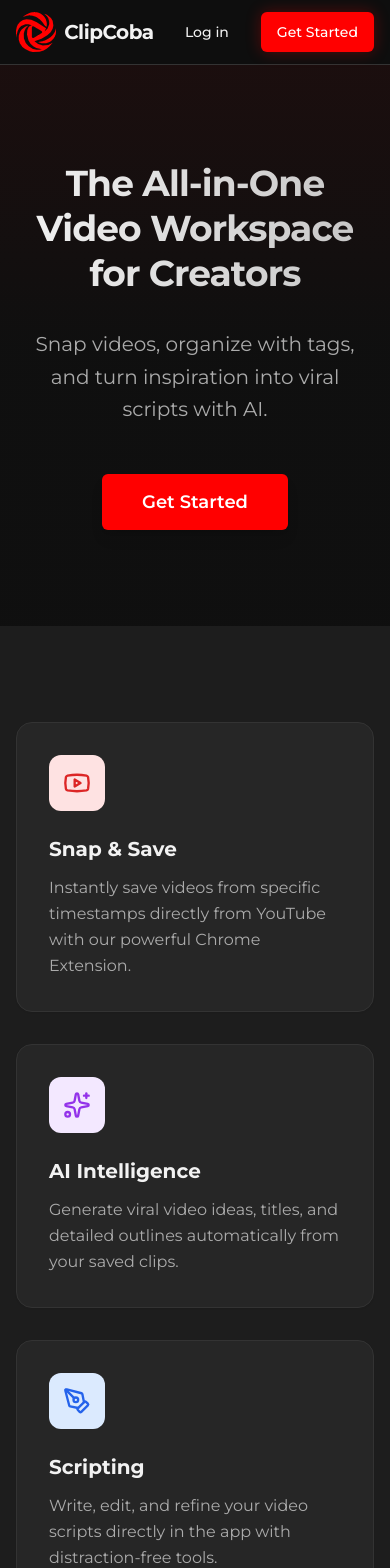
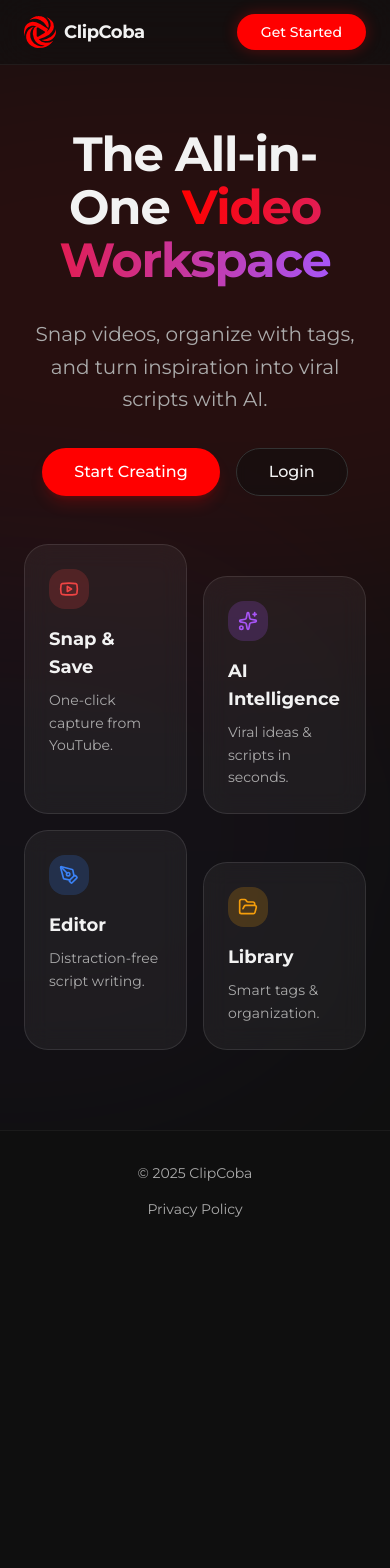
Before and after one commit to aminebadraoui/clip-saver, a React (Vite) app in the folder frontend/: page / in a window 390 px wide. Shown: the top 1568 px of the page. After the commit the page ends 1251 px from the top, so only its background shows below. Built offline with nearby package versions, Linux system fonts and the light colour scheme; no server answers.

Commit message:
redo landing page

```diff
--- a/frontend/src/pages/LandingPage.tsx
+++ b/frontend/src/pages/LandingPage.tsx
@@ -2,7 +2,7 @@
 import { useNavigate } from 'react-router-dom';
 import { Button } from '@/components/ui/button';
 import { Logo } from '@/components/Logo';
-import { Shield, Zap, Sparkles, Youtube, PenTool, FolderOpen } from 'lucide-react';
+import { Sparkles, Youtube, PenTool, FolderOpen } from 'lucide-react';
 import { useAuth } from '@/context/AuthContext';
 
 export const LandingPage = () => {
@@ -10,25 +10,25 @@ export const LandingPage = () => {
     const { isAuthenticated } = useAuth();
 
     return (
-        <div className="min-h-screen bg-background flex flex-col">
+        <div className="min-h-screen bg-background flex flex-col font-sans selection:bg-primary/30">
             {/* Header */}
-            <header className="border-b sticky top-0 bg-background/95 backdrop-blur z-50">
-                <div className="container mx-auto px-4 h-16 flex items-center justify-between">
+            <header className="fixed top-0 w-full z-50 border-b border-white/5 bg-background/60 backdrop-blur-xl supports-[backdrop-filter]:bg-background/60">
+                <div className="container mx-auto px-6 h-16 flex items-center justify-between">
                     <div className="flex items-center gap-2">
-                        <Logo className="h-10 w-auto text-primary" />
-                        <span className="font-bold text-xl tracking-tight">ClipCoba</span>
+                        <Logo className="h-8 w-auto text-primary" />
+                        <span className="font-bold text-lg tracking-tight">ClipCoba</span>
                     </div>
                     <div className="flex items-center gap-4">
                         {isAuthenticated ? (
-                            <Button onClick={() => navigate('/dashboard')}>
-                                Go to Dashboard
+                            <Button onClick={() => navigate('/dashboard')} size="sm" className="rounded-full">
+                                Dashboard
                             </Button>
                         ) : (
                             <>
-                                <Button variant="ghost" onClick={() => navigate('/login')}>
+                                <Button variant="ghost" size="sm" onClick={() => navigate('/login')} className="hidden sm:inline-flex text-muted-foreground hover:text-foreground">
                                     Log in
                                 </Button>
-                                <Button onClick={() => navigate('/register')}>
+                                <Button onClick={() => navigate('/register')} size="sm" className="rounded-full px-6">
                                     Get Started
                                 </Button>
                             </>
@@ -37,90 +37,93 @@ export const LandingPage = () => {
                 </div>
             </header>
 
-            {/* Hero Section */}
-            <main className="flex-1">
-                <section className="py-24 md:py-32 relative overflow-hidden">
-                    <div className="absolute inset-0 bg-gradient-to-b from-primary/5 via-background to-background pointer-events-none" />
-                    <div className="container mx-auto px-4 relative">
-                        <div className="max-w-4xl mx-auto text-center space-y-8">
-                            <h1 className="text-4xl md:text-7xl font-bold tracking-tight bg-clip-text text-transparent bg-gradient-to-r from-foreground to-foreground/80 leading-tight">
-                                The All-in-One Video Workspace for Creators
+            {/* Main Content */}
+            <main className="flex-1 pt-32 pb-20 relative overflow-hidden">
+                {/* Background Gradients */}
+                <div className="absolute inset-0 pointer-events-none">
+                    <div className="absolute top-0 left-1/2 -translate-x-1/2 w-[1000px] h-[600px] bg-primary/20 blur-[120px] rounded-full opacity-50 mix-blend-screen" />
+                    <div className="absolute bottom-0 right-0 w-[800px] h-[600px] bg-purple-500/10 blur-[100px] rounded-full opacity-30" />
+                </div>
+
+                <div className="container mx-auto px-6 relative z-10">
+                    <div className="grid lg:grid-cols-2 gap-12 lg:gap-20 items-center">
+
+                        {/* Hero Text */}
+                        <div className="space-y-8 text-center lg:text-left">
+                            <h1 className="text-5xl lg:text-7xl font-bold tracking-tight leading-[1.1]">
+                                The All-in-One <br className="hidden lg:block" />
+                                <span className="text-transparent bg-clip-text bg-gradient-to-r from-primary to-purple-500">Video Workspace</span>
                             </h1>
-                            <p className="text-xl md:text-2xl text-muted-foreground max-w-2xl mx-auto leading-relaxed">
+                            <p className="text-xl text-muted-foreground leading-relaxed max-w-xl mx-auto lg:mx-0">
                                 Snap videos, organize with tags, and turn inspiration into viral scripts with AI.
                             </p>
-                            <div className="flex items-center justify-center pt-4">
-                                <Button size="lg" className="h-14 px-10 text-lg font-semibold shadow-lg hover:shadow-xl transition-all" onClick={() => navigate('/register')}>
-                                    Get Started
+                            <div className="flex items-center justify-center lg:justify-start gap-4">
+                                <Button size="lg" className="h-12 px-8 text-base rounded-full shadow-lg shadow-primary/20 hover:shadow-primary/30 transition-all hover:scale-105" onClick={() => navigate('/register')}>
+                                    Start Creating
+                                </Button>
+                                <Button size="lg" variant="outline" className="h-12 px-8 text-base rounded-full backdrop-blur-sm bg-background/50 hover:bg-background/80" onClick={() => navigate('/login')}>
+                                    Login
                                 </Button>
                             </div>
                         </div>
-                    </div>
-                </section>
 
-                {/* Features Grid */}
-                <section className="py-24 bg-muted/30">
-                    <div className="container mx-auto px-4">
-                        <div className="grid md:grid-cols-2 lg:grid-cols-4 gap-8">
-
+                        {/* Feature Grid (Shifted up to be above fold) */}
+                        <div className="grid grid-cols-2 gap-4">
                             {/* Feature 1: Snap & Save */}
-                            <div className="bg-card p-8 rounded-2xl border shadow-sm hover:shadow-md transition-all hover:-translate-y-1">
-                                <div className="w-14 h-14 bg-red-100 dark:bg-red-900/20 rounded-xl flex items-center justify-center mb-6">
-                                    <Youtube className="w-7 h-7 text-red-600 dark:text-red-500" />
+                            <div className="group p-6 rounded-3xl border border-white/10 bg-white/5 backdrop-blur-md hover:bg-white/10 transition-all duration-300 hover:scale-[1.02] hover:shadow-xl hover:shadow-primary/5">
+                                <div className="w-10 h-10 bg-red-500/20 rounded-2xl flex items-center justify-center mb-4 group-hover:bg-red-500/30 transition-colors">
+                                    <Youtube className="w-5 h-5 text-red-500" />
                                 </div>
-                                <h3 className="text-xl font-bold mb-3">Snap & Save</h3>
-                                <p className="text-muted-foreground leading-relaxed">
-                                    Instantly save videos from specific timestamps directly from YouTube with our powerful Chrome Extension.
+                                <h3 className="text-lg font-bold mb-2">Snap & Save</h3>
+                                <p className="text-sm text-muted-foreground leading-relaxed">
+                                    One-click capture from YouTube.
                                 </p>
                             </div>
 
                             {/* Feature 2: AI Intelligence */}
-                            <div className="bg-card p-8 rounded-2xl border shadow-sm hover:shadow-md transition-all hover:-translate-y-1">
-                                <div className="w-14 h-14 bg-purple-100 dark:bg-purple-900/20 rounded-xl flex items-center justify-center mb-6">
-                                    <Sparkles className="w-7 h-7 text-purple-600 dark:text-purple-500" />
+                            <div className="group p-6 rounded-3xl border border-white/10 bg-white/5 backdrop-blur-md hover:bg-white/10 transition-all duration-300 hover:scale-[1.02] hover:shadow-xl hover:shadow-purple/5 mt-8">
+                                <div className="w-10 h-10 bg-purple-500/20 rounded-2xl flex items-center justify-center mb-4 group-hover:bg-purple-500/30 transition-colors">
+                                    <Sparkles className="w-5 h-5 text-purple-500" />
                                 </div>
-                                <h3 className="text-xl font-bold mb-3">AI Intelligence</h3>
-                                <p className="text-muted-foreground leading-relaxed">
-                                    Generate viral video ideas, titles, and detailed outlines automatically from your saved clips.
+                                <h3 className="text-lg font-bold mb-2">AI Intelligence</h3>
+                                <p className="text-sm text-muted-foreground leading-relaxed">
+                                    Viral ideas & scripts in seconds.
                                 </p>
                             </div>
 
                             {/* Feature 3: Scripting */}
-                            <div className="bg-card p-8 rounded-2xl border shadow-sm hover:shadow-md transition-all hover:-translate-y-1">
-                                <div className="w-14 h-14 bg-blue-100 dark:bg-blue-900/20 rounded-xl flex items-center justify-center mb-6">
-                                    <PenTool className="w-7 h-7 text-blue-600 dark:text-blue-500" />
+                            <div className="group p-6 rounded-3xl border border-white/10 bg-white/5 backdrop-blur-md hover:bg-white/10 transition-all duration-300 hover:scale-[1.02] hover:shadow-xl hover:shadow-blue/5">
+                                <div className="w-10 h-10 bg-blue-500/20 rounded-2xl flex items-center justify-center mb-4 group-hover:bg-blue-500/30 transition-colors">
+                                    <PenTool className="w-5 h-5 text-blue-500" />
                                 </div>
-                                <h3 className="text-xl font-bold mb-3">Scripting</h3>
-                                <p className="text-muted-foreground leading-relaxed">
-                                    Write, edit, and refine your video scripts directly in the app with distraction-free tools.
+                                <h3 className="text-lg font-bold mb-2">Editor</h3>
+                                <p className="text-sm text-muted-foreground leading-relaxed">
+                                    Distraction-free script writing.
                                 </p>
                             </div>
 
                             {/* Feature 4: Organization */}
-                            <div className="bg-card p-8 rounded-2xl border shadow-sm hover:shadow-md transition-all hover:-translate-y-1">
-                                <div className="w-14 h-14 bg-amber-100 dark:bg-amber-900/20 rounded-xl flex items-center justify-center mb-6">
-                                    <FolderOpen className="w-7 h-7 text-amber-600 dark:text-amber-500" />
+                            <div className="group p-6 rounded-3xl border border-white/10 bg-white/5 backdrop-blur-md hover:bg-white/10 transition-all duration-300 hover:scale-[1.02] hover:shadow-xl hover:shadow-amber/5 mt-8">
+                                <div className="w-10 h-10 bg-amber-500/20 rounded-2xl flex items-center justify-center mb-4 group-hover:bg-amber-500/30 transition-colors">
+                                    <FolderOpen className="w-5 h-5 text-amber-500" />
                                 </div>
-                                <h3 className="text-xl font-bold mb-3">Organization</h3>
-                                <p className="text-muted-foreground leading-relaxed">
-                                    Keep your creative mess tidy. Manage your library with smart tags, spaces, and intuitive search.
+                                <h3 className="text-lg font-bold mb-2">Library</h3>
+                                <p className="text-sm text-muted-foreground leading-relaxed">
+                                    Smart tags & organization.
                                 </p>
                             </div>
-
                         </div>
                     </div>
-                </section>
+                </div>
             </main>
 
-            {/* Footer */}
-            <footer className="border-t py-12 bg-background/50">
-                <div className="container mx-auto px-4 text-center text-muted-foreground text-sm flex flex-col md:flex-row items-center justify-between gap-6">
-                    <p>&copy; {new Date().getFullYear()} ClipCoba. All rights reserved.</p>
-                    <div className="flex items-center gap-8">
-                        <button onClick={() => navigate('/privacy-policy')} className="hover:text-primary transition-colors font-medium">
-                            Privacy Policy
-                        </button>
-                    </div>
+            {/* Simple Footer */}
+            <footer className="border-t border-white/5 py-8 mt-auto">
+                <div className="container mx-auto px-6 text-center text-muted-foreground text-sm flex flex-col md:flex-row items-center justify-between gap-4">
+                    <p>&copy; {new Date().getFullYear()} ClipCoba</p>
+                    <button onClick={() => navigate('/privacy-policy')} className="hover:text-primary transition-colors">
+                        Privacy Policy
+                    </button>
                 </div>
             </footer>
         </div>
```
Also changed, not shown: frontend/src/pages/PrivacyPolicyPage.tsx (+17 -17 lines).
